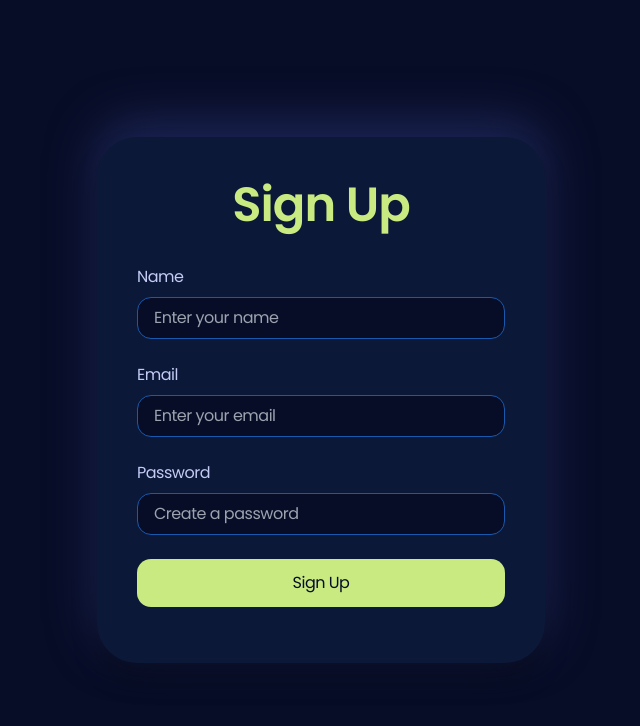
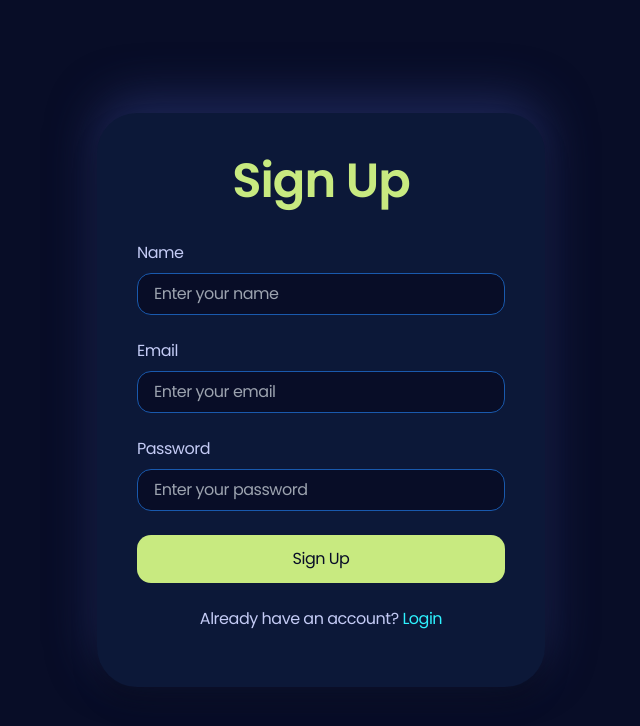
Before and after one commit to michaelyoussef396/JobFitAI, a React (Vite) app in the folder Client/: page /login in a window 1280 px wide. Shown: the top 726 px of the page, without its empty margins (319-959 px from the left). Built offline with nearby package versions, Linux system fonts and the light colour scheme.

Commit message:
implemented login feature

```diff
--- a/Client/src/pages/LoginSignup.tsx
+++ b/Client/src/pages/LoginSignup.jsx
@@ -1,13 +1,14 @@
 import React, { useState } from "react";
 
 const LoginSignup = () => {
-  const [isLogin, setIsLogin] = useState(false); // Start with sign-up
+  const [isLogin, setIsLogin] = useState(false); // Start with sign-up by default
   const [formData, setFormData] = useState({
     name: '',
     email: '',
     password: '',
   });
   const [message, setMessage] = useState('');
+  const [user, setUser] = useState(null);  // Store the logged-in user
 
   // Handle form input changes
   const handleChange = (e) => {
@@ -17,11 +18,13 @@ const LoginSignup = () => {
     });
   };
 
-  // Handle form submit for Sign Up
+  // Handle form submit for Sign-Up or Login
   const handleSubmit = async (e) => {
     e.preventDefault();
 
-    const endpoint = "http://localhost:5555/signup";  // Ensure Flask backend is running on port 5555
+    const endpoint = isLogin
+      ? "http://localhost:5555/login"  // Backend route for login
+      : "http://localhost:5555/signup";  // Backend route for sign-up
 
     try {
       const response = await fetch(endpoint, {
@@ -35,20 +38,30 @@ const LoginSignup = () => {
       setMessage(data.message);
 
       if (response.ok) {
-        console.log("Sign-up success:", data);
-        // Optional: Redirect or handle post-sign-up success
+        console.log(`${isLogin ? "Login" : "Sign-up"} success:`, data);
+        if (isLogin) {
+          // If login is successful, store the user data
+          setUser(data.user);
+          // You can also redirect to a protected page here or handle login success
+        } else {
+          // If sign-up is successful, switch to login form
+          setIsLogin(true);
+        }
       }
     } catch (error) {
       console.error("Error:", error);
-      setMessage("Sign-up failed");
+      setMessage(`${isLogin ? "Login" : "Sign-up"} failed`);
     }
   };
 
   return (
     <div className="flex items-center justify-center min-h-screen bg-s1 text-p5">
       <div className="login-signup-container bg-s2 p-10 rounded-7xl shadow-500 w-full max-w-md">
-        <h2 className="h3 mb-8 text-center text-p3">Sign Up</h2>
+        <h2 className="h3 mb-8 text-center text-p3">
+          {isLogin ? "Login" : "Sign Up"}
+        </h2>
         <form onSubmit={handleSubmit} className="space-y-6">
+          {!isLogin && ( // Show name field only on Sign-Up
             <div>
               <label className="block mb-2 text-base-bold">Name</label>
               <input
@@ -59,6 +72,7 @@ const LoginSignup = () => {
                 className="w-full px-4 py-2 bg-s1 text-p5 border border-s4 rounded-14 focus:outline-none focus:ring-2 focus:ring-p1"
               />
             </div>
+          )}
           <div>
             <label className="block mb-2 text-base-bold">Email</label>
             <input
@@ -74,7 +88,7 @@ const LoginSignup = () => {
             <input
               type="password"
               name="password"
-              placeholder="Create a password"
+              placeholder="Enter your password"
               onChange={handleChange}
               className="w-full px-4 py-2 bg-s1 text-p5 border border-s4 rounded-14 focus:outline-none focus:ring-2 focus:ring-p1"
             />
@@ -83,10 +97,27 @@ const LoginSignup = () => {
             type="submit"
             className="w-full py-3 mt-4 bg-p3 text-s1 rounded-14 transition-all duration-500 hover:bg-p2 hover:shadow-200"
           >
-            Sign Up
+            {isLogin ? "Login" : "Sign Up"}
           </button>
         </form>
+        <p className="mt-6 text-center">
+          {isLogin ? "Don't have an account?" : "Already have an account?"}{" "}
+          <span
+            className="cursor-pointer text-p1 hover:underline"
+            onClick={() => setIsLogin(!isLogin)}
+          >
+            {isLogin ? "Sign Up" : "Login"}
+          </span>
+        </p>
         <p className="mt-4 text-center">{message}</p>
+
+        {/* Show logged-in user info */}
+        {user && (
+          <div className="mt-4 text-center">
+            <h4>Welcome, {user.name}!</h4>
+            <p>Your email: {user.email}</p>
+          </div>
+        )}
       </div>
     </div>
   );
```
Also changed, not shown: 1 other file (tests, documents, lock files or other folders). Lines whose indentation alone changed are shown as unchanged.
